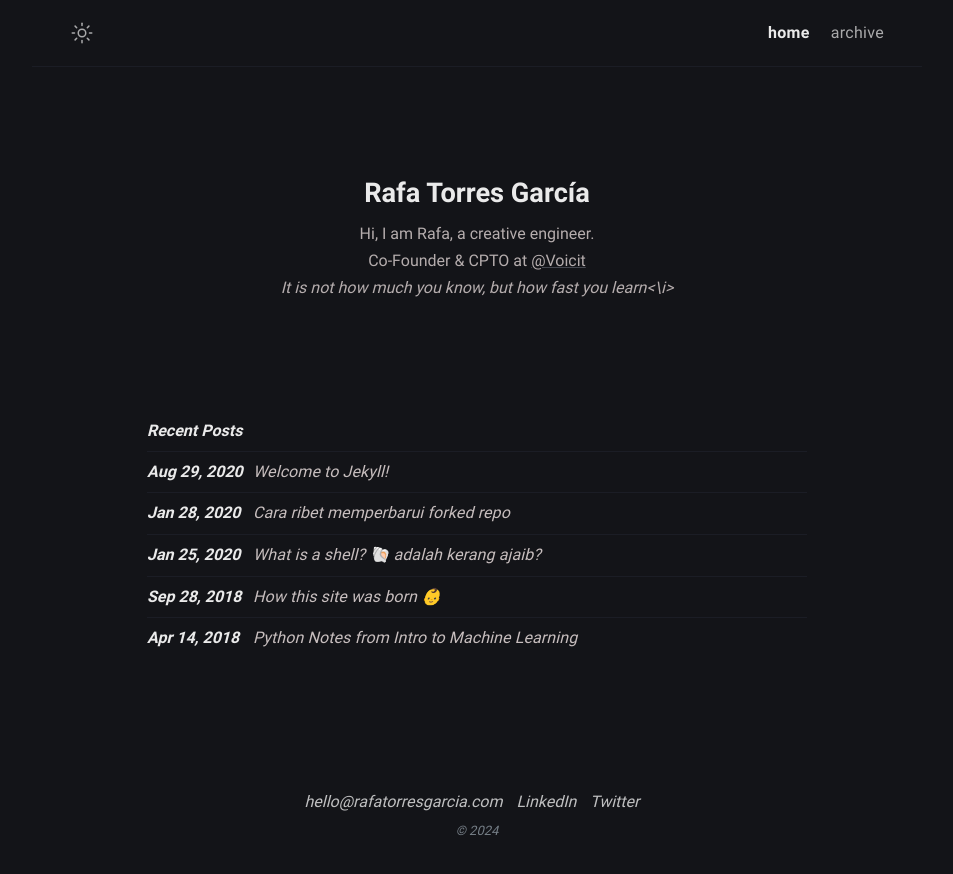
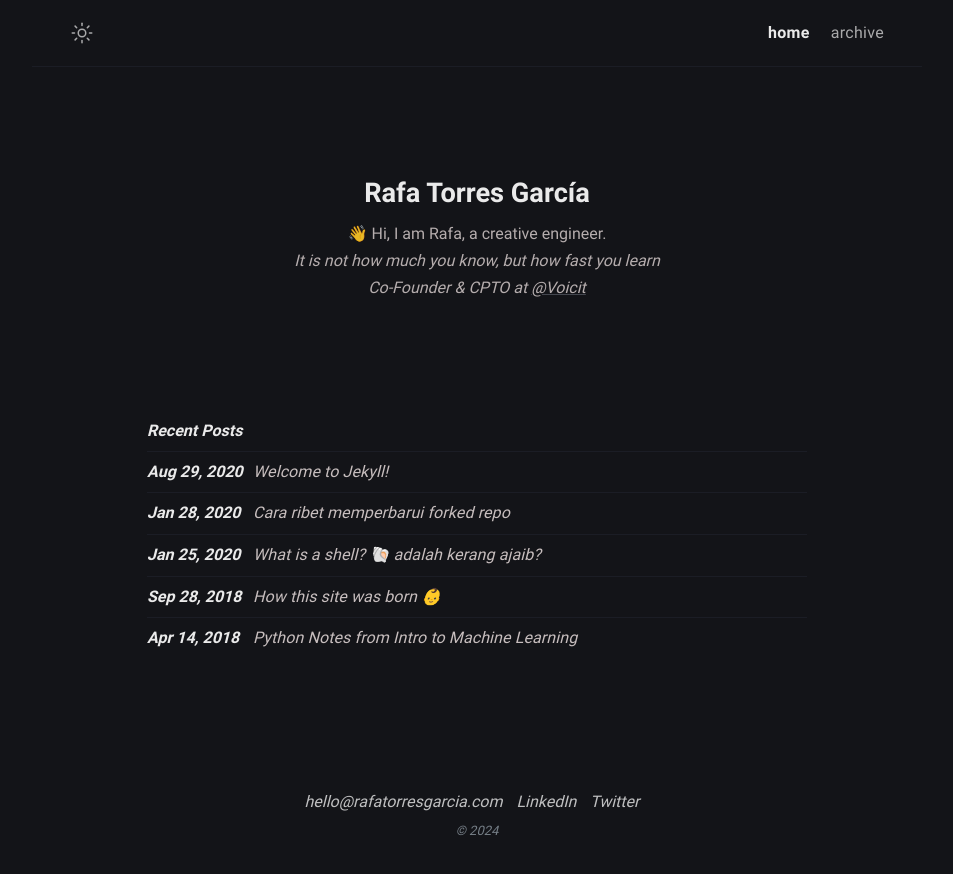
Before and after one commit to rafatorgar/rafatorgar.github.io, a Jekyll site: the page built from index.md, in a window 1280 px wide. Shown: the top 874 px of the page, without its empty margins (163-1116 px from the left). Built offline with Jekyll 4.4.1, drawn with Linux system fonts in a browser that asks for light colours.

Commit message:
fix: bio

```diff
--- a/_config.yml
+++ b/_config.yml
@@ -13,9 +13,9 @@ mode: dark # default theme "dark" | "light"
 author:
   name: Rafa Torres García # author name
   bio: >- # tell to the world
-    Hi, I am Rafa, a creative engineer.<br>
+    👋 Hi, I am Rafa, a creative engineer.<br>
+    <i>It is not how much you know, but how fast you learn<i>
     Co-Founder & CPTO at <a href="https://voicit.es" target="_blank" rel="noopener">@Voicit</a><br>
-    <i>It is not how much you know, but how fast you learn<\i>
   username: rafatorgar # general username
   github: rafatorgar # github username
   twitter: rafatorresgar # twitter username
```
